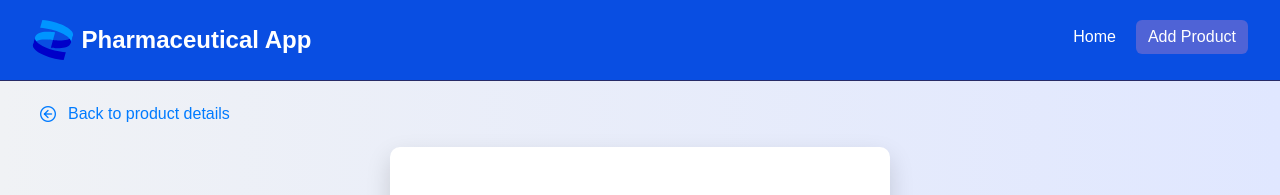
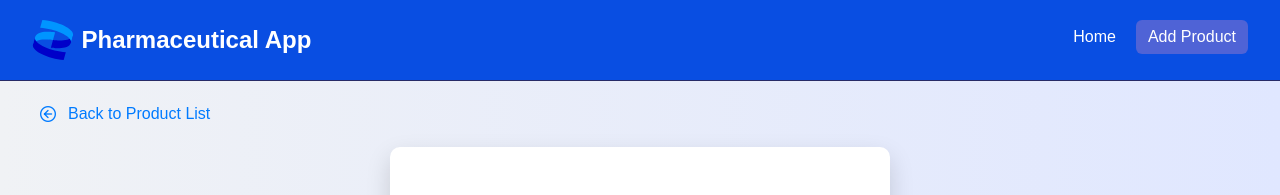
Before and after one commit to StylianosNikopoulos/PharmaceuticalAppFrontend, a Vue app: page /products/add in a window 1280 px wide. Shown: the top 195 px of the page. Built offline with nearby package versions, Linux system fonts and the light colour scheme.

Commit message:
fix back button

```diff
--- a/src/components/AddProductComponent.vue
+++ b/src/components/AddProductComponent.vue
@@ -1,5 +1,5 @@
 <template>
-  <back-button :urlTo="`/products/${productId}`" :text="`Back to product details`" />
+  <back-button :urlTo="`/`" :text="`Back to Product List`" />
   <div class="container">
     <div class="card">
       <h2>Add New Product</h2>
--- a/src/components/EditProductComponent.vue
+++ b/src/components/EditProductComponent.vue
@@ -1,5 +1,5 @@
 <template>
-  <back-button :urlTo="`/products/${productId}`" :text="`Back to product details`"/>
+  <back-button :urlTo="`/products/${productId}`" :text="`Back to Product Details`"/>
   <div class="container">
     <div v-if="product" class="card">
       <h2>Edit Product: <span class="underline"> {{ productName }} </span></h2>
```
